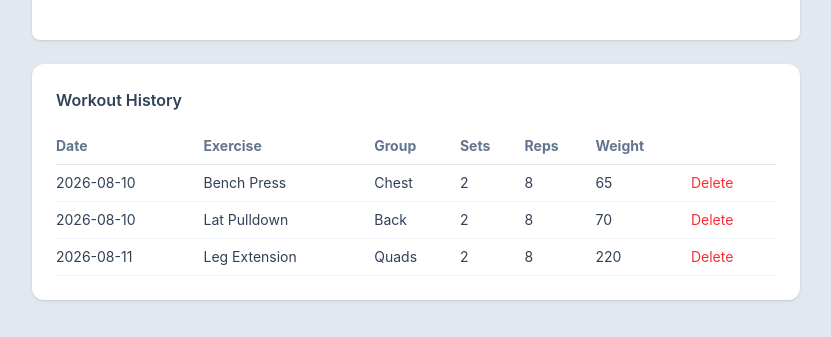
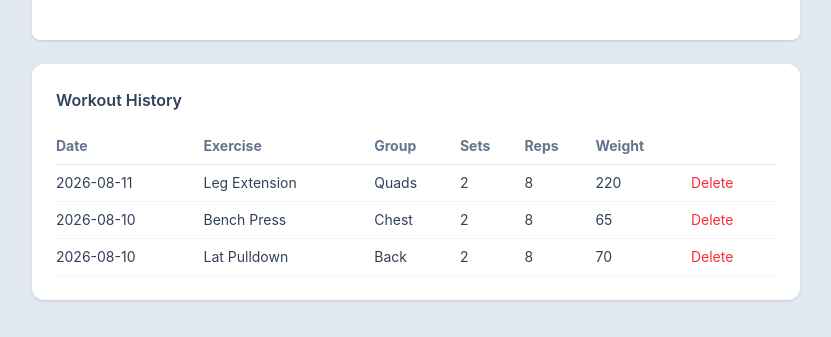
Before and after one commit to hunterzx131/Fitness-Progreess-App, a React (Vite) app: page / in a window 1280 px wide. Shown: the part 702-1039 px from the top of the page, without its empty margins (224-1055 px from the left). Built offline with nearby package versions, Linux system fonts and the light colour scheme.

Commit message:
Initial Commit: Fitness App finished (need to add more features)

```diff
--- a/src/App.jsx
+++ b/src/App.jsx
@@ -52,15 +52,23 @@ function App() {
   const [filter, setFilter] = useState("All");
 
   function handleAddWorkout() {
-    if (!date || !exercise || !sets || !reps || !weight) {
-      alert("Please fill in all fields");
+    const trimmedExercise = exercise.trim();
+
+    if (
+      !date ||
+      !trimmedExercise ||
+      Number(sets) <= 0 ||
+      Number(reps) <= 0 ||
+      Number(weight) <= 0
+    ) {
+      alert("Please fill in all fields with valid positive numbers.");
       return;
     }
 
     const newWorkout = {
       id: nextId++,
       date,
-      exercise,
+      exercise: trimmedExercise,
       muscleGroup,
       sets: Number(sets),
       reps: Number(reps),
@@ -85,15 +93,19 @@ function App() {
       ? workouts
       : workouts.filter((w) => w.muscleGroup === filter);
 
+  const sortedWorkouts = [...filteredWorkouts].sort(
+    (a, b) => new Date(b.date) - new Date(a.date),
+  );
+
   const chartData = [...filteredWorkouts]
-    .sort((a,b) => new Date(a.date) - new Date(b.date))
+    .sort((a, b) => new Date(a.date) - new Date(b.date))
     .map((w) => ({
       date: w.date,
       volume: w.sets * w.reps * w.weight,
     }));
 
   return (
-    <div className="min-h-screen w-full bg-slate-200 py-10 px-4">
+    <div className="min-h-screen w-full overflow-x-hidden bg-slate-200 py-10 px-4">
       <div className="max-w-3xl mx-auto flex flex-col gap-6">
         <h1 className="font-mono text-2xl font-bold text-slate-800">
           Fitness Progress Dashboard
@@ -131,6 +143,7 @@ function App() {
             </select>
             <input
               type="number"
+              min="1"
               placeholder="Sets"
               value={sets}
               onChange={(e) => setSets(e.target.value)}
@@ -138,6 +151,7 @@ function App() {
             />
             <input
               type="number"
+              min="1"
               placeholder="Reps"
               value={reps}
               onChange={(e) => setReps(e.target.value)}
@@ -145,6 +159,7 @@ function App() {
             />
             <input
               type="number"
+              min="1"
               placeholder="Weight (kg)"
               value={weight}
               onChange={(e) => setWeight(e.target.value)}
@@ -184,20 +199,22 @@ function App() {
           </h2>
 
           {chartData.length === 0 ? (
-            <p className="text-slate-400 text-sm">No Data for this filter yet</p>
+            <p className="text-slate-400 text-sm">
+              No Data for this filter yet
+            </p>
           ) : (
             <ResponsiveContainer width="100%" height={250}>
               <LineChart data={chartData}>
-                <CartesianGrid strokeDasharray="3 3" stroke="#e2e8fo"/>
-                <XAxis dataKey="date" tick={{fontSize: 12}}/>
-                <YAxis tick={{ fontSize: 12 }}/>
-                <Tooltip/>
+                <CartesianGrid strokeDasharray="3 3" stroke="#e2e8f0" />
+                <XAxis dataKey="date" tick={{ fontSize: 12 }} />
+                <YAxis tick={{ fontSize: 12 }} />
+                <Tooltip />
                 <Line
                   type="monotone"
                   dataKey="volume"
                   stroke="#2563eb"
                   strokeWidth={2}
-                  dot={{r:3}}
+                  dot={{ r: 3 }}
                 />
               </LineChart>
             </ResponsiveContainer>
@@ -209,9 +226,10 @@ function App() {
             Workout History
           </h2>
 
-          {filteredWorkouts.length === 0 ? (
+          {sortedWorkouts.length === 0 ? (
             <p className=" text-slate-400 text-sm">No Workouts logged yet.</p>
           ) : (
+            <div className="overflow-x-auto">
               <table className="w-full text-sm text-left">
                 <thead>
                   <tr className="border-b border-slate-200 text-slate-500">
@@ -225,7 +243,7 @@ function App() {
                   </tr>
                 </thead>
                 <tbody>
-                {filteredWorkouts.map((w) => (
+                  {sortedWorkouts.map((w) => (
                     <tr key={w.id} className="border-b border-slate-100">
                       <td className="py-2 pr-2 text-slate-700">{w.date}</td>
                       <td className="py-2 pr-2 text-slate-700">{w.exercise}</td>
@@ -247,6 +265,7 @@ function App() {
                   ))}
                 </tbody>
               </table>
+            </div>
           )}
         </div>
       </div>
```
Lines whose indentation alone changed are shown as unchanged.
